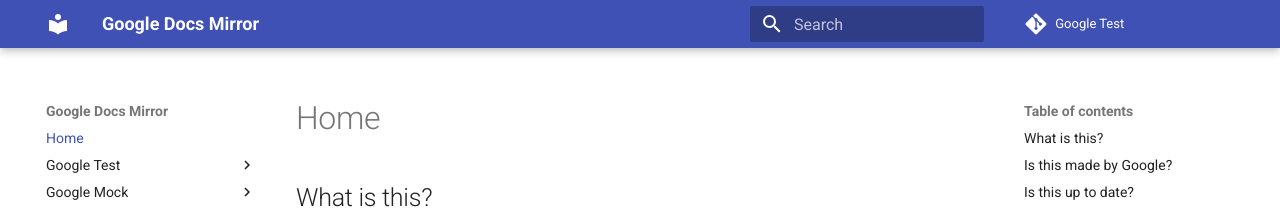
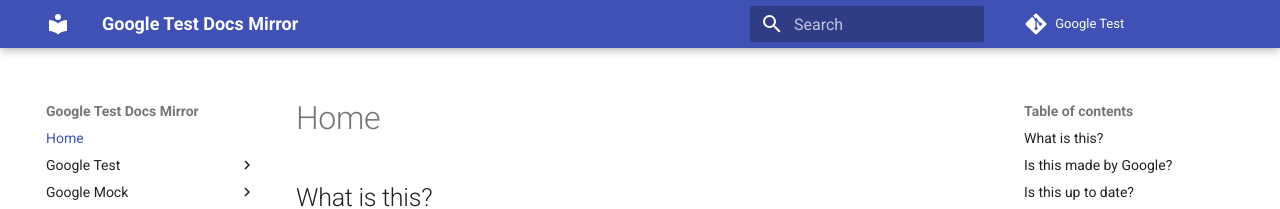
Before and after one commit to gunslingerfry/google-test-docs, an MkDocs documentation site: the page built from docs/index.md, in a window 1280 px wide. Shown: the top 209 px of the page. Built offline with MkDocs 1.6.1 and Material for MkDocs 9.7.7, drawn with Linux system fonts in a browser that asks for light colours; comment, search, counter and statistics services are not loaded; some of the changed lines change nothing that is shown.

Commit message:
fixed some spelling mistakes, updated the google mock docs structure, changed name to Google TEST Docs Mirror.

```diff
--- a/mkdocs.yml
+++ b/mkdocs.yml
@@ -1,4 +1,4 @@
-site_name: Google Docs Mirror
+site_name: Google Test Docs Mirror
 nav:
     - Home: index.md
     - Google Test:
@@ -11,13 +11,11 @@
         - pkg-config: gtest/googletest/docs/Pkgconfig.md
         - Samples: gtest/googletest/docs/samples.md
     - Google Mock:
-        - Index: gtest/googlemock/docs/Documentation.md
-        - For Dummies: gtest/googlemock/docs/ForDummies.md
-        - Cheat Sheet: gtest/googlemock/docs/CheatSheet.md
-        - Cookbook: gtest/googlemock/docs/CookBook.md
-        - FAQ: gtest/googlemock/docs/FrequentlyAskedQuestions.md
-        - Known Issues: gtest/googlemock/docs/KnownIssues.md
-        - Design Doc: gtest/googlemock/docs/DesignDoc.md
+        - Index: gtest/googlemock/docs/index.md
+        - For Dummies: gtest/googlemock/docs/for_dummies.md
+        - Cheat Sheet: gtest/googlemock/docs/cheat_sheet.md
+        - Cookbook: gtest/googlemock/docs/cook_book.md
+        - FAQ: gtest/googlemock/docs/gmock_faq.md
 repo_url: https://github.com/google/googletest
 repo_name: Google Test
 # edit_uri: "blob/master/googletest/docs/"
```
